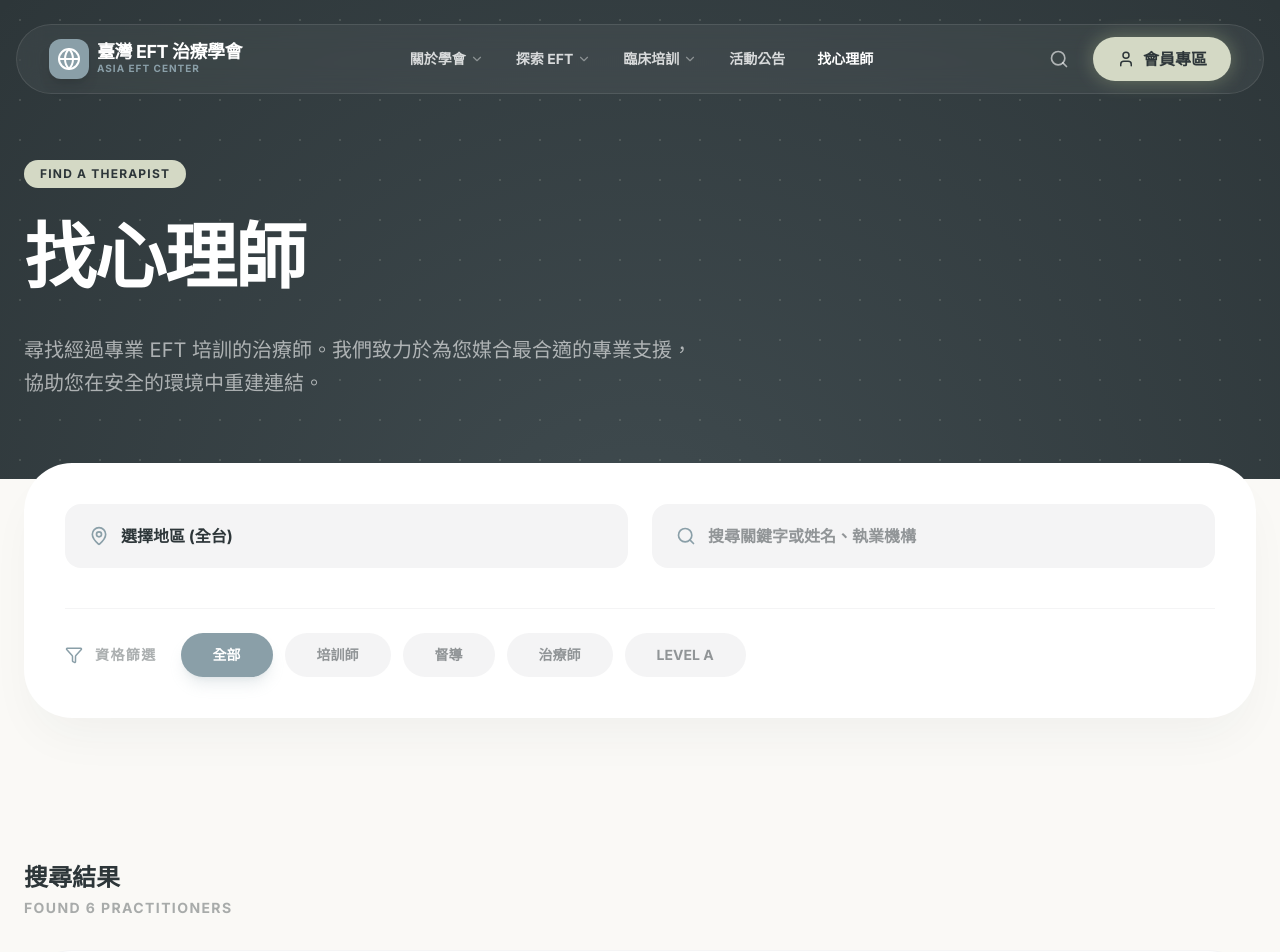
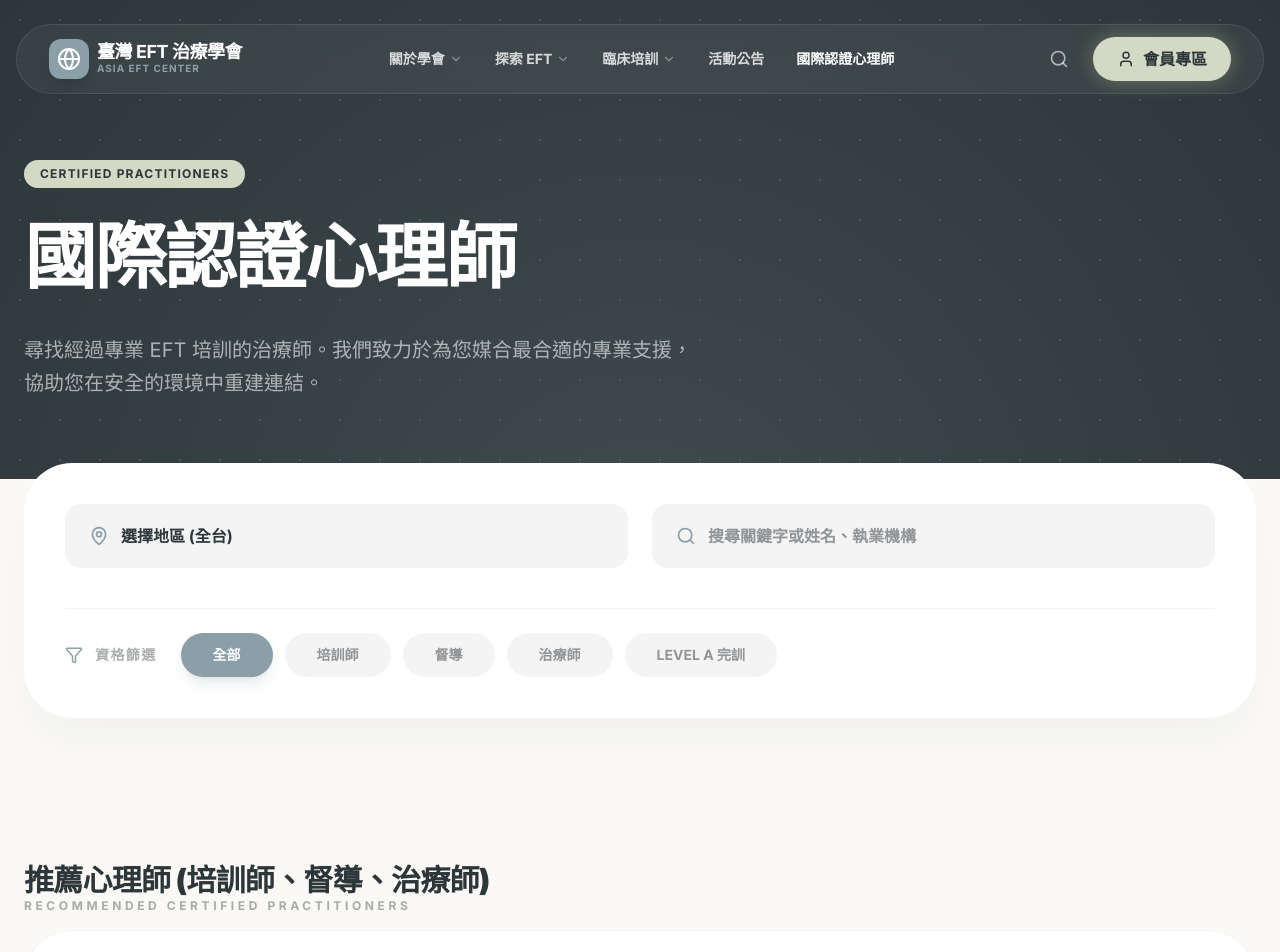
Before and after one commit to ghost1625520/TWEFT, a Next.js app: page /find-therapist in a window 1280 px wide. Shown: the top 952 px of the page. Built offline with nearby package versions, Linux system fonts and the light colour scheme.

Commit message:
feat: rename therapist directory to International Certified Therapist and refine layout filtering

```diff
--- a/src/app/find-therapist/page.tsx
+++ b/src/app/find-therapist/page.tsx
@@ -52,7 +52,7 @@
   },
   {
     name: '謝○○ 諮商師',
-    category: 'LEVEL A',
+    category: 'LEVEL A 完訓',
     title: '諮商心理師',
     location: '台中市西區',
     institution: '心靈綠洲工作室',
@@ -60,7 +60,7 @@
   },
   {
     name: '李○○ 心理師',
-    category: 'LEVEL A',
+    category: 'LEVEL A 完訓',
     title: '臨床心理師',
     location: '高雄市左營區',
     institution: '高醫附設中學',
@@ -68,7 +68,7 @@
   },
   {
     name: '王○○ 心理師',
-    category: 'LEVEL A',
+    category: 'LEVEL A 完訓',
     title: '諮商心理師',
     location: '桃園市桃園區',
     institution: '桃園市心理衛生中心',
@@ -76,7 +76,7 @@
   }
 ];
 
-const categories = ['全部', '培訓師', '督導', '治療師', 'LEVEL A'];
+const categories = ['全部', '培訓師', '督導', '治療師', 'LEVEL A 完訓'];
 const regions = ['選擇地區 (全台)', '台北市', '新北市', '桃園市', '台中市', '台南市', '高雄市'];
 
 export default function FindTherapistPage() {
@@ -88,7 +88,10 @@
     return therapists.filter(t => {
       const matchCategory = filterCategory === '全部' || t.category === filterCategory;
       const matchRegion = selectedRegion === '選擇地區 (全台)' || t.location.includes(selectedRegion);
-      const matchSearch = t.name.includes(searchQuery) || (t.institution && t.institution.includes(searchQuery));
+      const matchSearch =
+        t.name.includes(searchQuery) ||
+        (t.institution && t.institution.includes(searchQuery)) ||
+        t.location.includes(searchQuery);
       return matchCategory && matchRegion && matchSearch;
     });
   }, [filterCategory, selectedRegion, searchQuery]);
@@ -96,8 +99,8 @@
   return (
     <main className="bg-[#FAF9F6]">
       <SubpageHero
-        title="找心理師"
-        subtitle="Find a Therapist"
+        title="國際認證心理師"
+        subtitle="Certified Practitioners"
         description="尋找經過專業 EFT 培訓的治療師。我們致力於為您媒合最合適的專業支援，協助您在安全的環境中重建連結。"
       />
 
@@ -162,18 +165,19 @@
               exit={{ opacity: 0, y: -10 }}
               className="space-y-10"
             >
-              <div className="flex items-end justify-between mb-8">
-                <div className="space-y-1">
-                  <h2 className="text-2xl font-bold text-dark">搜尋結果</h2>
-                  <p className="text-sm text-dark/40 font-bold uppercase tracking-widest">Found {filteredTherapists.length} practitioners</p>
+              {/* Certified Section Title */}
+              {(filterCategory === '全部' || filterCategory !== 'LEVEL A 完訓') && filteredTherapists.some(t => t.category !== 'LEVEL A 完訓') && (
+                <div className="mb-4">
+                   <h2 className="text-3xl font-black text-dark tracking-tight">推薦心理師 (培訓師、督導、治療師)</h2>
+                   <p className="text-dark/40 font-bold uppercase tracking-[0.3em] text-xs">Recommended Certified Practitioners</p>
                 </div>
-              </div>
+              )}
 
               {/* Certified Cards View */}
-              {(filterCategory === '全部' || filterCategory === '培訓師' || filterCategory === '督導' || filterCategory === '治療師') && (
+              {(filterCategory === '全部' || filterCategory !== 'LEVEL A 完訓') && (
                 <div className="flex flex-col gap-12">
                   {filteredTherapists
-                    .filter(t => t.category !== 'LEVEL A')
+                    .filter(t => t.category !== 'LEVEL A 完訓')
                     .map((therapist, i) => (
                     <motion.div
                       key={therapist.name}
@@ -249,16 +253,15 @@
               )}
 
               {/* Level A Table View */}
-              {(filterCategory === '全部' || filterCategory === 'LEVEL A') && (
+              {(filterCategory === '全部' || filterCategory === 'LEVEL A 完訓') && filteredTherapists.some(t => t.category === 'LEVEL A 完訓') && (
                 <div className="space-y-10">
-                   {(filterCategory === '全部' && filteredTherapists.some(t => t.category === 'LEVEL A')) && (
+                   {(filterCategory === '全部' || filterCategory === 'LEVEL A 完訓') && (
                      <div className="pt-20 border-t border-dark/5">
-                        <h2 className="text-3xl font-black text-dark mb-4 tracking-tight">LEVEL A 完訓名錄</h2>
+                        <h2 className="text-3xl font-black text-dark mb-4 tracking-tight">LEVEL A 完訓名冊</h2>
                         <p className="text-dark/40 font-bold uppercase tracking-[0.3em] text-xs">Foundation Level Practitioners</p>
                      </div>
                    )}
-                   {(filterCategory === 'LEVEL A' || (filterCategory === '全部' && filteredTherapists.some(t => t.category === 'LEVEL A'))) && (
-                     <div className="overflow-x-auto rounded-[2.5rem] border border-dark/5 bg-white shadow-xl shadow-dark/5">
+                   <div className="overflow-x-auto rounded-[2.5rem] border border-dark/5 bg-white shadow-xl shadow-dark/5">
                         <table className="w-full text-left">
                            <thead>
                               <tr className="bg-dark/5 text-dark/40 text-[10px] uppercase font-black tracking-[0.3em] border-b border-dark/5">
@@ -270,7 +273,7 @@
                            </thead>
                            <tbody className="divide-y divide-dark/5">
                               {filteredTherapists
-                                .filter(t => t.category === 'LEVEL A')
+                                .filter(t => t.category === 'LEVEL A 完訓')
                                 .map((t, idx) => (
                                 <motion.tr
                                   key={t.name}
@@ -299,7 +302,6 @@
                            </tbody>
                         </table>
                      </div>
-                   )}
                 </div>
               )}
             </motion.div>
--- a/src/app/page.tsx
+++ b/src/app/page.tsx
@@ -135,7 +135,7 @@
           <div className="grid grid-cols-1 md:grid-cols-3 gap-8">
             {[
               { icon: BookOpen, title: "專業課程", desc: "從初階到進階的完整認證體系", href: "/courses" },
-              { icon: Users, title: "尋找心理師", desc: "媒合最受專業認證的 EFT 治療師", href: "/find-therapist" },
+              { icon: Users, title: "國際認證心理師", desc: "媒合最受專業認證的 EFT 治療師", href: "/find-therapist" },
               { icon: Award, title: "認證路徑", desc: "邁向國際認證治療師的必經之路", href: "/certification" },
             ].map((item, i) => (
               <Link
--- a/src/components/Footer.tsx
+++ b/src/components/Footer.tsx
@@ -34,7 +34,7 @@
   {
     title: '服務與支持',
     links: [
-      { name: '找心理師', href: '/find-therapist' },
+      { name: '國際認證心理師', href: '/find-therapist' },
       { name: '最新動態', href: '/news' },
       { name: '會員專區', href: '/portal' },
       { name: '隱私政策', href: '/privacy' },
--- a/src/components/Navbar.tsx
+++ b/src/components/Navbar.tsx
@@ -43,7 +43,7 @@
     ]
   },
   { name: '活動公告', href: '/news' },
-  { name: '找心理師', href: '/find-therapist', highlight: true },
+  { name: '國際認證心理師', href: '/find-therapist', highlight: true },
 ];
 
 export function Navbar() {
```
